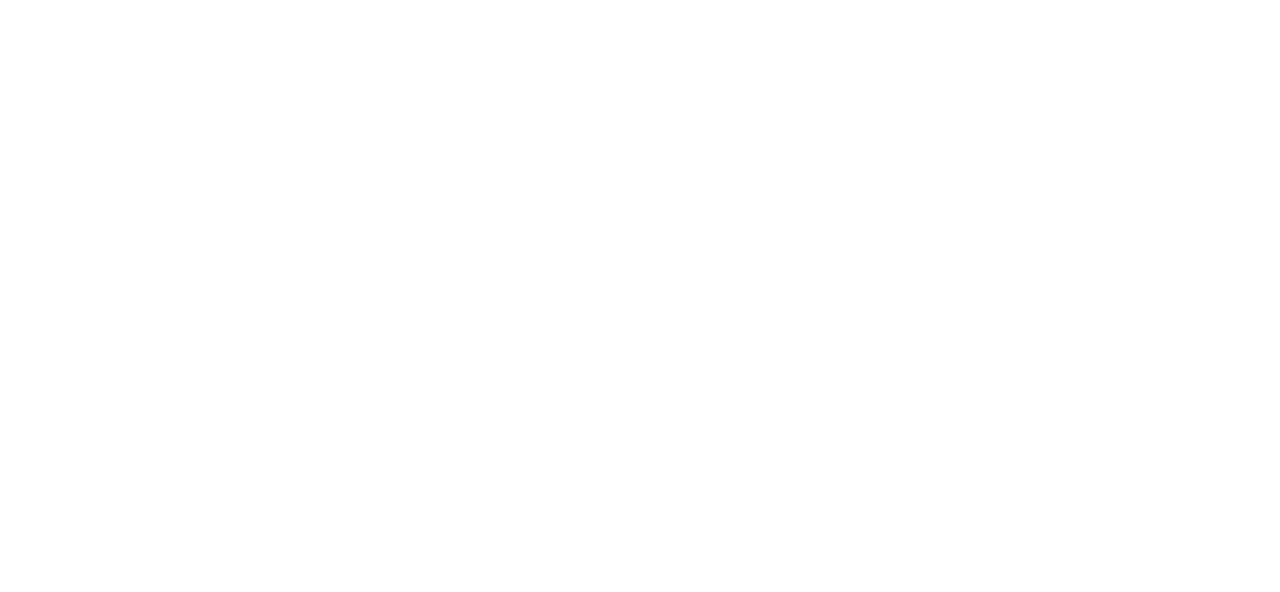
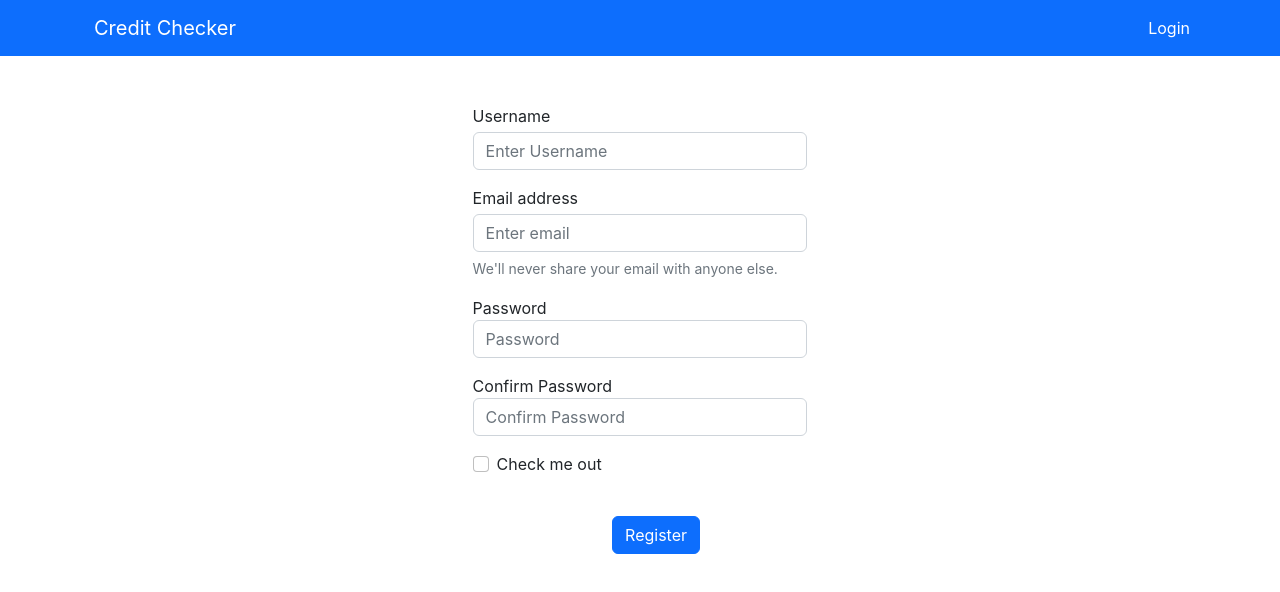
Before and after one commit to bodheprathamesh/BE-Project---1, a React (Create React App) app in the folder Frontend/: page /register in a window 1280 px wide. Before the commit this address had no page. Shown: the top 592 px of the page. Built offline with nearby package versions, Linux system fonts and the light colour scheme.

Commit message:
Login -Register

```diff
--- a/Frontend/src/App.js
+++ b/Frontend/src/App.js
@@ -6,18 +6,24 @@
 import Body from './components/Body';
 import UpdateNavbar from './components/UpdateNavbar';
 import Success from './components/Success';
+import Login from './components/Login';
+import Register from './components/Register';
 // import Sample from './components/Sample';
 
 
 function App() {
+  const loginPath = "/login"
+  const registerPath = "/register"
   return (
     <>
     <BrowserRouter>
       <Routes>
-        <Route path="/" element={<><Navbar/><Body /></>}></Route>
-        <Route path="/fill-a-form" element={<><UpdateNavbar/><Form /></>}></Route>
-        <Route path="/upload-csv-file" element={<><UpdateNavbar/><Csv/></>}></Route>
-        <Route path="/success" element={<><Success/></>}></Route>
+        <Route exact path="/" element={<><Navbar/><Body /></>}></Route>
+        <Route exact path="/fill-a-form" element={<><UpdateNavbar/><Form /></>}></Route>
+        <Route exact path="/upload-csv-file" element={<><UpdateNavbar/><Csv/></>}></Route>
+        <Route exact path="/success" element={<><Success/></>}></Route>
+        <Route exact path="/login" element={<><Navbar path = {loginPath}/><Login/></>}></Route>
+        <Route exact path="/register" element={<><Navbar path = {registerPath}/><Register/></>}></Route>
       </Routes>
     </BrowserRouter>
 
--- a/Frontend/src/components/Body.js
+++ b/Frontend/src/components/Body.js
@@ -13,7 +13,7 @@
     };
     return (
         <>
-            <div className="container my-5" style={mystyle}>
+            <div className="container my-3" style={mystyle}>
                 <h1 className='my-5'>Welcome to credit checker</h1>
                 <div className="container my-1 ">
                     <div className="container p-2">
--- /dev/null
+++ b/Frontend/src/components/Login.js
@@ -0,0 +1,29 @@
+import React from 'react'
+
+export default function Login(props) {
+    return (
+        <>
+            <div className="container my-5" >
+                <form>
+                    <div class="form-group my-3" style={{ width: "30%", margin: "0 auto" }}>
+                        <label for="exampleInputEmail1">Email address</label>
+                        <input type="email" class="form-control my-1" id="exampleInputEmail1" aria-describedby="emailHelp" placeholder="Enter email" />
+                        <small id="emailHelp" class="form-text text-muted">We'll never share your email with anyone else.</small>
+                    </div>
+                    <div class="form-group my-3" style={{ width: "30%", margin: "0 auto" }}>
+                        <label for="exampleInputPassword1">Password</label>
+                        <input type="password" class="form-control" id="exampleInputPassword1" placeholder="Password" />
+                    </div>
+                    <div class="form-group form-check" style={{ width: "30%", margin: "0 auto" }}>
+                        <input type="checkbox" class="form-check-input" id="exampleCheck1" />
+                        <label class="form-check-label" for="exampleCheck1">Check me out</label>
+                    </div>
+                    <div class="form-group my-3" style={{ width: "5%", margin: "0 auto" }}>
+                        <button type="button" class="btn btn-primary my-4">Login</button>
+                    </div>
+
+                </form>
+            </div>
+        </>
+    )
+}
--- a/Frontend/src/components/Navbar.js
+++ b/Frontend/src/components/Navbar.js
@@ -1,17 +1,31 @@
 import React from 'react'
 import { Link } from "react-router-dom"
 
-export default function Navbar() {
+export default function Navbar(props) {
+
     return (
         <>
-        <div className="">
-            <nav className="navbar navbar-dark bg-primary">
-                <div className="container">
-                    <Link className="navbar-brand" to="/">Credit Checker</Link>
-                </div>
-            </nav>
+            <div className="">
+                <nav className="navbar navbar-expand-lg navbar-dark bg-primary">
+                    <div className="container">
+                        <Link className="navbar-brand container" to="/">Credit Checker</Link>
+                        {/* <Link style={{color:"white"}}className="container nav-link active " aria-current="page" to="/fill-a-form"> Fill-a-form</Link> */}
+                        <button className="navbar-toggler" type="button" data-bs-toggle="collapse" data-bs-target="#navbarNav" aria-controls="navbarNav" aria-expanded="false" aria-label="Toggle navigation">
+                            <span className="navbar-toggler-icon"></span>
+                        </button>
+                        <div className="collapse navbar-collapse" id="navbarNav">
+                            <ul className="navbar-nav">
+                                {props.path !== "/login" && (<li className="nav-item">
+                                    <Link className="nav-link active " aria-current="page" to="/login"> Login</Link>
+                                </li>)}
+                                {props.path !== "/register" &&(<li className="nav-item">
+                                    <Link className="nav-link active" to="/register">Register</Link>
+                                </li>)}
+                            </ul>
+                        </div>
+                    </div>
+                </nav>
             </div>
-
         </>
     )
 
--- /dev/null
+++ b/Frontend/src/components/Register.js
@@ -0,0 +1,55 @@
+import React from 'react'
+import { useState } from 'react';
+
+export default function Register() {
+    // const endpoint = "http://127.0.0.1:8000/register/";
+    const [username, setUsername] = useState('');
+    const [email, setEmail] = useState('');
+    const [pass, setPass] = useState('');
+    const [cpass, setCpass] = useState('');
+
+    const handleUserChange = (event) => {
+        setUsername(event.target.value)
+    }
+    const handleEmailChange = (event) => {
+        setEmail(event.target.value)
+    }
+    const handlePassChange = (event) => {
+        setPass(event.target.value)
+    }
+    const handleCpasChange = (event) => {
+        setCpass(event.target.value)
+    }
+    return (
+        <>
+            <div className="container my-5" style={{ top: "40%" }}>
+                <form>
+                    <div class="form-group my-3" style={{ width: "30%", margin: "0 auto" }}>
+                        <label for="exampleInputEmail1">Username</label>
+                        <input type="text" class="form-control my-1" id="exampleInputEmail1" aria-describedby="emailHelp" value={username} onChange={handleUserChange} placeholder="Enter Username" required/>
+                    </div>
+                    <div class="form-group my-3" style={{ width: "30%", margin: "0 auto" }}>
+                        <label for="exampleInputEmail1">Email address</label>
+                        <input type="email" class="form-control my-1" id="exampleInputEmail1" aria-describedby="emailHelp" value={email} onChange={handleEmailChange} placeholder="Enter email" />
+                        <small id="emailHelp" class="form-text text-muted">We'll never share your email with anyone else.</small>
+                    </div>
+                    <div class="form-group my-3" style={{ width: "30%", margin: "0 auto" }}>
+                        <label for="exampleInputPassword1">Password</label>
+                        <input type="password" class="form-control" id="exampleInputPassword1" value={pass} onChange={handlePassChange}  placeholder="Password" />
+                    </div>
+                    <div class="form-group my-3" style={{ width: "30%", margin: "0 auto" }}>
+                        <label for="exampleInputPassword2">Confirm Password</label>
+                        <input type="password" class="form-control" id="exampleInputPassword1" value={cpass} onChange={handleCpasChange}  placeholder="Confirm Password" />
+                    </div>
+                    <div class="form-group form-check" style={{ width: "30%", margin: "0 auto" }}>
+                        <input type="checkbox" class="form-check-input" id="exampleCheck1" />
+                        <label class="form-check-label" for="exampleCheck1">Check me out</label>
+                    </div>
+                    <div class="form-group my-3" style={{ width: "5%", margin: "0 auto" }}>
+                        <button type="button" class="btn btn-primary my-4">Register</button>
+                    </div>
+                </form>
+            </div>
+        </>
+    )
+}
```
Also changed, not shown: 1 other file (tests, documents, lock files or other folders).
